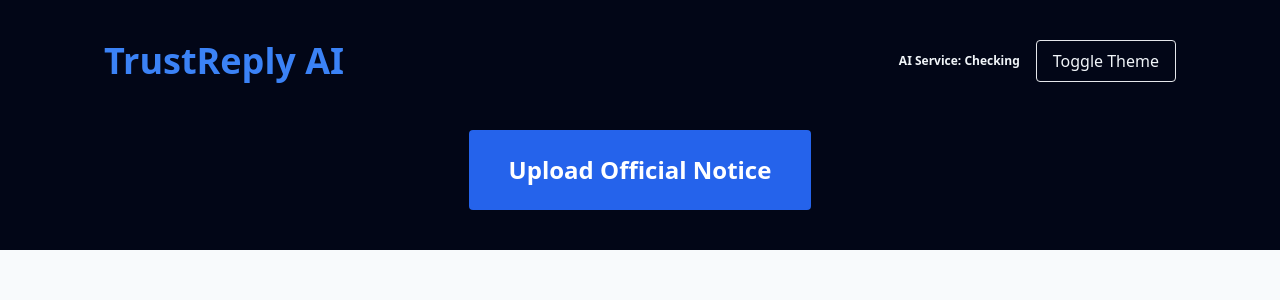
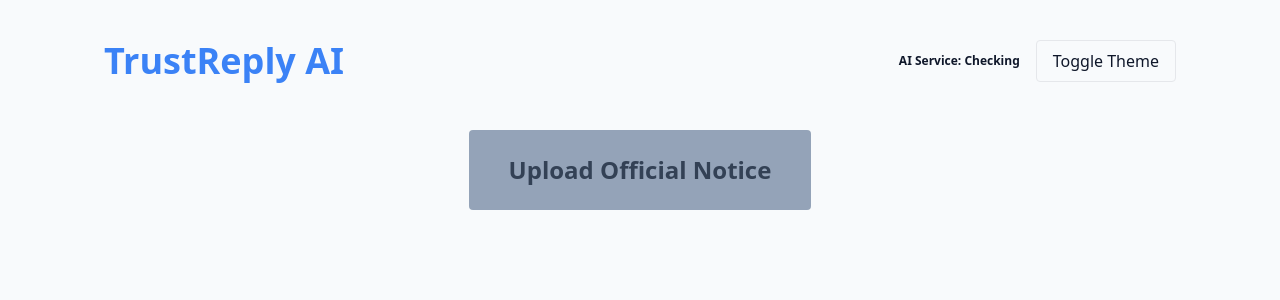
Before and after one commit to entry9/Trust-12A-80G-Reply, a React (Vite) app: page / in a window 1280 px wide. Shown: the top 300 px of the page. Built offline with nearby package versions, Linux system fonts and the light colour scheme; no server answers.

Commit message:
Refactor theme handling and local storage logic

```diff
--- a/components/TrustReplyApp.tsx
+++ b/components/TrustReplyApp.tsx
@@ -42,7 +42,17 @@ const TrustReplyApp: React.FC = () => {
 
   const fileInputRef = useRef<HTMLInputElement>(null);
 
-  /* ================= API KEY CHECK (FIXED) ================= */
+  /* ================= THEME HANDLING ================= */
+  useEffect(() => {
+    const root = document.documentElement;
+    if (theme === 'dark') {
+      root.classList.add('dark');
+    } else {
+      root.classList.remove('dark');
+    }
+  }, [theme]);
+
+  /* ================= API KEY CHECK + DATA RESTORE ================= */
   useEffect(() => {
     const apiKey = import.meta.env.VITE_API_KEY;
 
@@ -54,23 +64,24 @@ const TrustReplyApp: React.FC = () => {
         .catch(() => setApiStatus('error'));
     }
 
+    // Restore ONLY form data (NOT step)
     const saved = localStorage.getItem(STORAGE_KEY);
     if (saved) {
       try {
         const parsed = JSON.parse(saved);
         setDetails(parsed.details || details);
         setCustomContext(parsed.customContext || '');
-        setCurrentStep(parsed.currentStep || 1);
       } catch {}
     }
   }, []);
 
+  /* ================= SAVE FORM DATA ONLY ================= */
   useEffect(() => {
     localStorage.setItem(
       STORAGE_KEY,
-      JSON.stringify({ details, customContext, currentStep })
+      JSON.stringify({ details, customContext })
     );
-  }, [details, customContext, currentStep]);
+  }, [details, customContext]);
 
   /* ================= ACTIONS ================= */
 
@@ -113,12 +124,10 @@ const TrustReplyApp: React.FC = () => {
     doc.save(`Legal_Reply_${details.pan || 'Draft'}.pdf`);
   };
 
-  const isDark = theme === 'dark';
-
   /* ================= UI ================= */
 
   return (
-    <div className={isDark ? 'bg-slate-950 text-slate-100' : 'bg-slate-50 text-slate-900'}>
+    <div className="min-h-screen bg-slate-50 dark:bg-slate-950 text-slate-900 dark:text-slate-100 transition-colors">
       <div className="max-w-6xl mx-auto p-10 font-sans">
 
         <header className="mb-12 flex justify-between items-center">
@@ -135,7 +144,7 @@ const TrustReplyApp: React.FC = () => {
             </span>
 
             <button
-              onClick={() => setTheme(isDark ? 'light' : 'dark')}
+              onClick={() => setTheme(theme === 'dark' ? 'light' : 'dark')}
               className="px-4 py-2 border rounded"
             >
               Toggle Theme
@@ -150,6 +159,7 @@ const TrustReplyApp: React.FC = () => {
           </div>
         )}
 
+        {/* STEP 1 – UPLOAD (STABLE) */}
         {currentStep === 1 && (
           <div className="text-center">
             <input
@@ -197,13 +207,18 @@ const TrustReplyApp: React.FC = () => {
 
             <button
               onClick={() => fileInputRef.current?.click()}
-              className="px-10 py-6 bg-blue-600 text-white rounded text-2xl font-black"
+              disabled={apiStatus !== 'connected'}
+              className={`px-10 py-6 rounded text-2xl font-black
+                ${apiStatus === 'connected'
+                  ? 'bg-blue-600 text-white'
+                  : 'bg-slate-400 text-slate-700 cursor-not-allowed'}`}
             >
               {isExtracting ? 'Extracting…' : 'Upload Official Notice'}
             </button>
           </div>
         )}
 
+        {/* STEP 3 – CONTEXT */}
         {currentStep === 3 && (
           <div className="text-center">
             <textarea
@@ -222,6 +237,7 @@ const TrustReplyApp: React.FC = () => {
           </div>
         )}
 
+        {/* STEP 4 – PREVIEW */}
         {currentStep === 4 && (
           <div>
             <textarea
@@ -247,6 +263,7 @@ const TrustReplyApp: React.FC = () => {
             </div>
           </div>
         )}
+
       </div>
     </div>
   );
```
